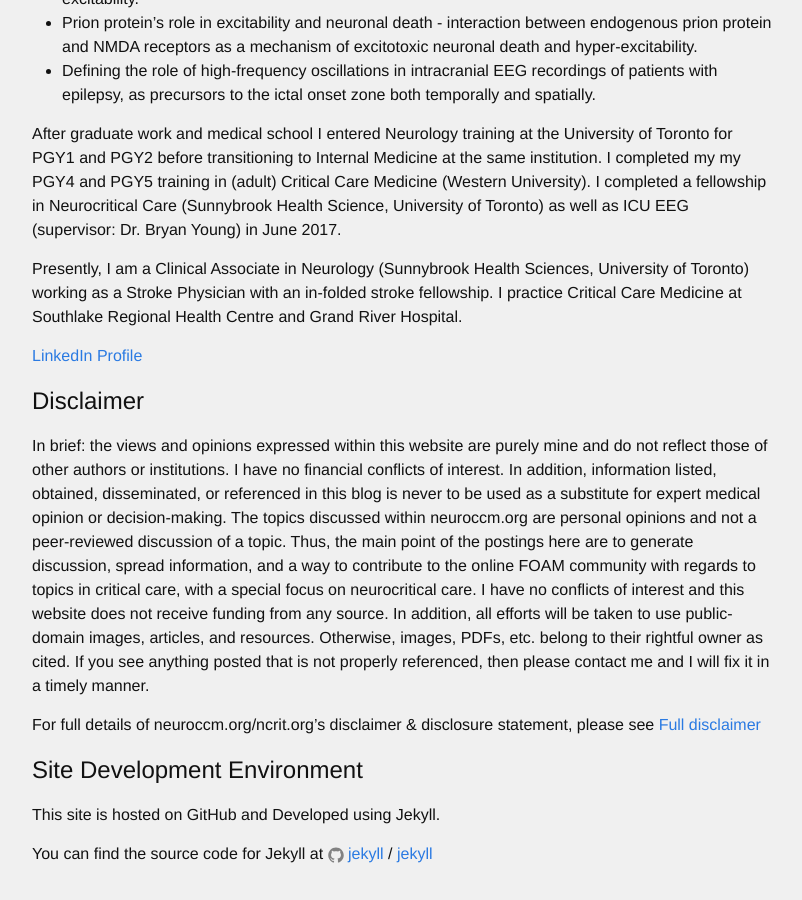
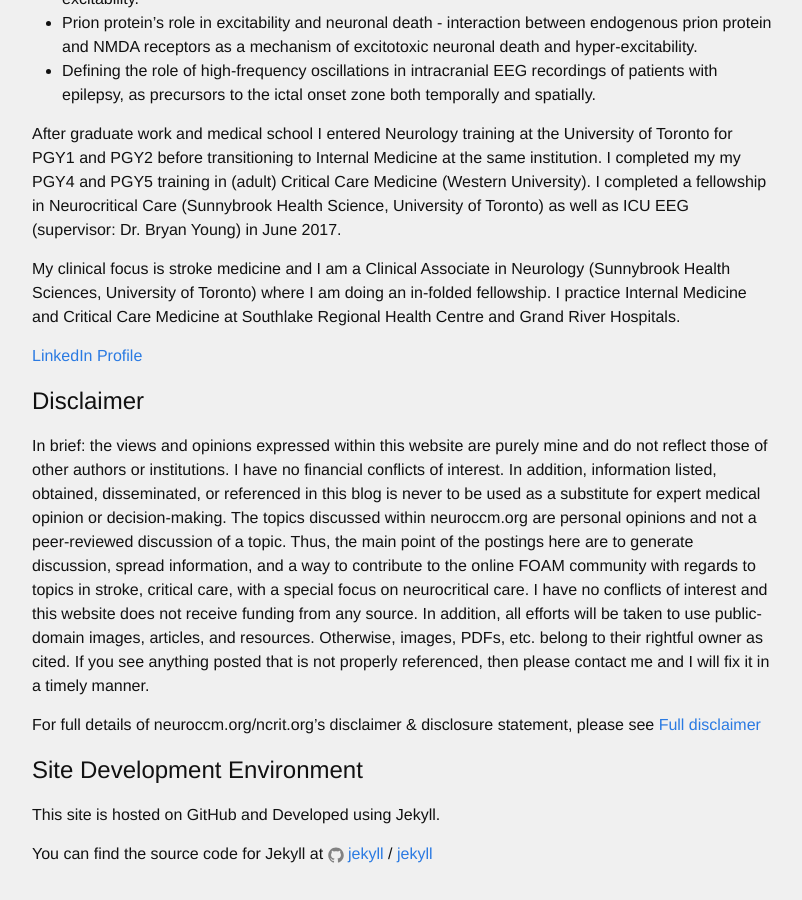
Before and after one commit to neuroccm/neuroccm.github.io, a Jekyll site: the page built from about.md, in a window 1280 px wide and 900 px high, scrolled down 835 px. Shown: the whole window, without its empty margins (238-1040 px from the left). Built offline with Jekyll 4.4.1, drawn with Linux system fonts in a browser that asks for light colours.

Commit message:
revision of website 32
revision of website 32

```diff
--- a/_layouts/post.html
+++ b/_layouts/post.html
@@ -1,11 +1,11 @@
 ---
 layout: default
 ---
-<article class="post" itemscope itemtype="http://schema.org/BlogPosting">
+<article class="post" itemscope itemtype="https://schema.org/BlogPosting">
 
   <header class="post-header">
     <h1 class="post-title" itemprop="name headline">{{ page.title }}</h1>
-    <p class="post-meta"><time datetime="{{ page.date | date_to_xmlschema }}" itemprop="datePublished">{{ page.date | date: "%b %-d, %Y" }}</time>{% if page.author %} • <span itemprop="author" itemscope itemtype="http://schema.org/Person"><span itemprop="name">{{ page.author }}</span></span>{% endif %}</p>
+    <p class="post-meta"><time datetime="{{ page.date | date_to_xmlschema }}" itemprop="datePublished">{{ page.date | date: "%b %-d, %Y" }}</time>{% if page.author %} • <span itemprop="author" itemscope itemtype="https://schema.org/Person"><span itemprop="name">{{ page.author }}</span></span>{% endif %}</p>
   </header>
 
   <div class="post-content" itemprop="articleBody">
--- a/about.md
+++ b/about.md
@@ -25,14 +25,14 @@
 
 After graduate work and medical school I entered Neurology training at the University of Toronto for PGY1 and PGY2 before transitioning to Internal Medicine at the same institution. I completed my my PGY4 and PGY5 training in (adult) Critical Care Medicine (Western University). I completed a fellowship in Neurocritical Care (Sunnybrook Health Science, University of Toronto) as well as ICU EEG (supervisor: Dr. Bryan Young) in June 2017.
 
-Presently, I am a Clinical Associate in Neurology (Sunnybrook Health Sciences, University of Toronto) working as a Stroke Physician with an in-folded stroke fellowship. I practice Critical Care Medicine at Southlake Regional Health Centre and Grand River Hospital.
+My clinical focus is stroke medicine and I am a Clinical Associate in Neurology (Sunnybrook Health Sciences, University of Toronto) where I am doing an in-folded fellowship. I practice Internal Medicine and Critical Care Medicine at Southlake Regional Health Centre and Grand River Hospitals.
 
 [LinkedIn Profile](/pResources/Profile.pdf)
 
 
 # Disclaimer #
 
-In brief: the views and opinions expressed within this website are purely mine and do not reflect those of other authors or institutions. I have no financial conflicts of interest. In addition, information listed, obtained, disseminated, or referenced in this blog is never to be used as a substitute for expert medical opinion or decision-making. The topics discussed within neuroccm.org are personal opinions and not a peer-reviewed discussion of a topic. Thus, the main point of the postings here are to generate discussion, spread information, and a way to contribute to the online FOAM community with regards to topics in critical care, with a special focus on neurocritical care. I have no conflicts of interest and this website does not receive funding from any source. In addition, all efforts will be taken to use public-domain images, articles, and resources. Otherwise, images, PDFs, etc. belong to their rightful owner as cited. If you see anything posted that is not properly referenced, then please contact me and I will fix it in a timely manner.
+In brief: the views and opinions expressed within this website are purely mine and do not reflect those of other authors or institutions. I have no financial conflicts of interest. In addition, information listed, obtained, disseminated, or referenced in this blog is never to be used as a substitute for expert medical opinion or decision-making. The topics discussed within neuroccm.org are personal opinions and not a peer-reviewed discussion of a topic. Thus, the main point of the postings here are to generate discussion, spread information, and a way to contribute to the online FOAM community with regards to topics in stroke, critical care, with a special focus on neurocritical care. I have no conflicts of interest and this website does not receive funding from any source. In addition, all efforts will be taken to use public-domain images, articles, and resources. Otherwise, images, PDFs, etc. belong to their rightful owner as cited. If you see anything posted that is not properly referenced, then please contact me and I will fix it in a timely manner.
 
 For full details of neuroccm.org/ncrit.org’s disclaimer & disclosure statement, please see [Full disclaimer](/disclaimer.html)
 
```
Also changed, not shown: 14 other files.
